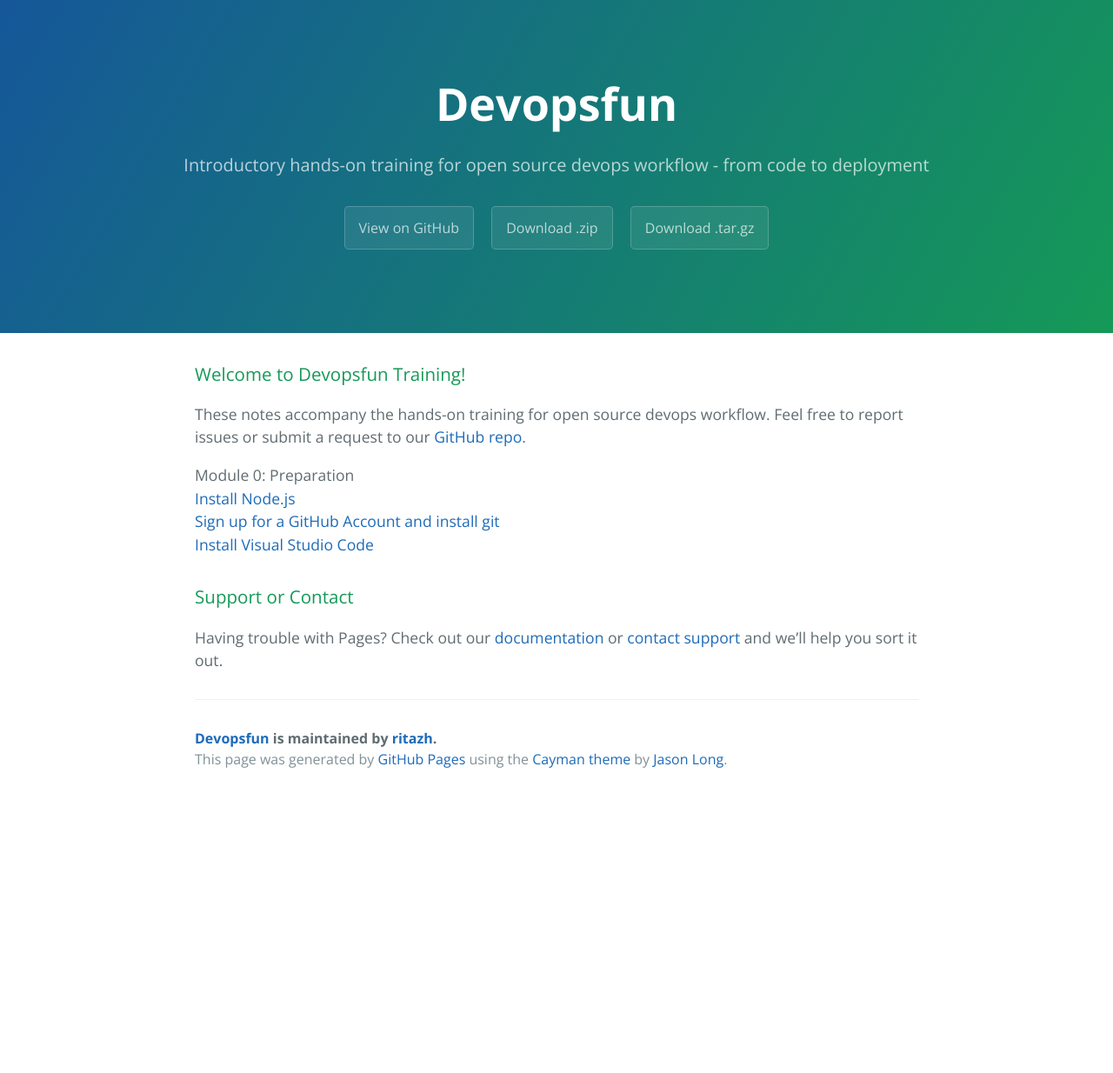
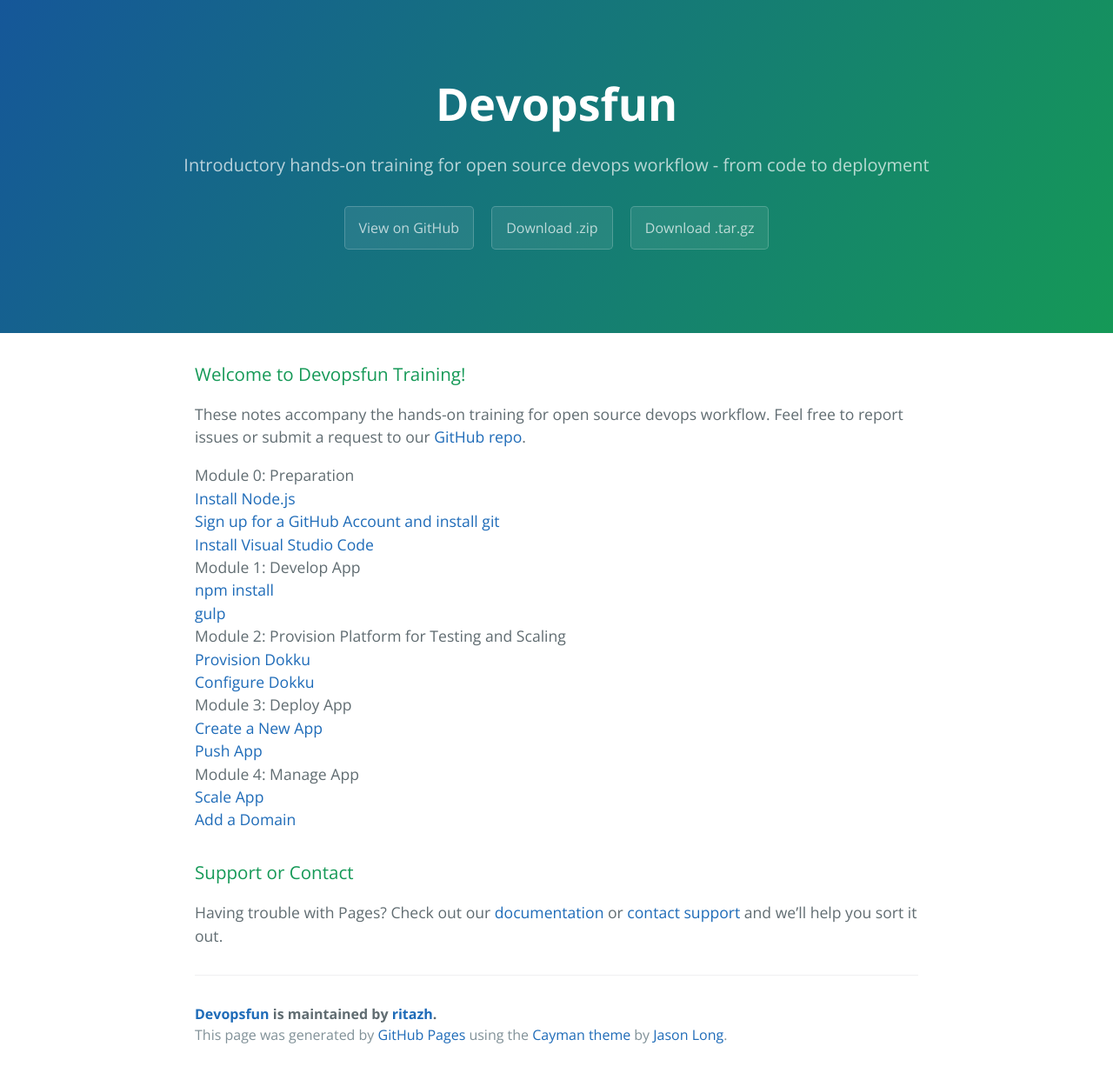
Before and after one commit to ritazh/devopsfun, a Jekyll site: the page index.html, which Jekyll copies as it is, in a window 1280 px wide. Shown: the whole page at 87% size. Built offline with Jekyll 4.4.1, drawn with Linux system fonts in a browser that asks for light colours; before the commit the page ends 917 px from its top, so only the background shows below that.

Commit message:
Add modules for index page

```diff
--- a/index.html
+++ b/index.html
@@ -46,6 +46,58 @@
         </a>
       </div>
   </div>
+  <div>Module 1: Develop App</div>
+      <div>
+        <a class="post-link" href="install-node-tutorial/">
+          npm install
+        </a>
+      </div>
+
+      <div>
+        <a href="git-tutorial/">
+          gulp
+        </a>
+      </div>
+  </div>
+  <div>Module 2: Provision Platform for Testing and Scaling</div>
+      <div>
+        <a class="post-link" href="install-node-tutorial/">
+          Provision Dokku
+        </a>
+      </div>
+
+      <div>
+        <a href="git-tutorial/">
+          Configure Dokku
+        </a>
+      </div>
+  </div>
+  <div>Module 3: Deploy App</div>
+      <div>
+        <a class="post-link" href="install-node-tutorial/">
+          Create a New App
+        </a>
+      </div>
+
+      <div>
+        <a href="git-tutorial/">
+          Push App
+        </a>
+      </div>
+  </div>
+  <div>Module 4: Manage App</div>
+      <div>
+        <a class="post-link" href="install-node-tutorial/">
+          Scale App
+        </a>
+      </div>
+
+      <div>
+        <a href="git-tutorial/">
+          Add a Domain
+        </a>
+      </div>
+  </div>
 </div>
 
 <h3>
```
